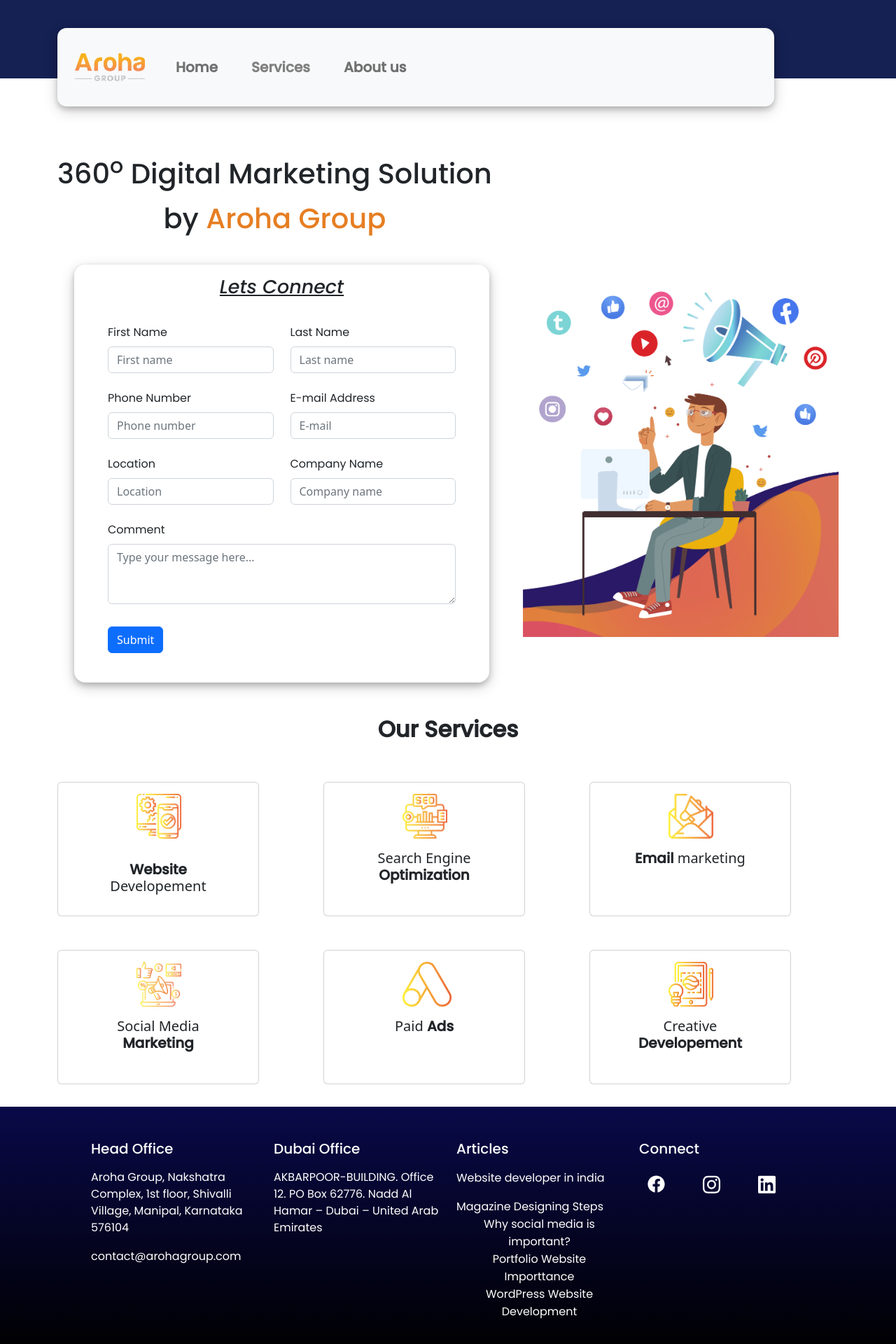
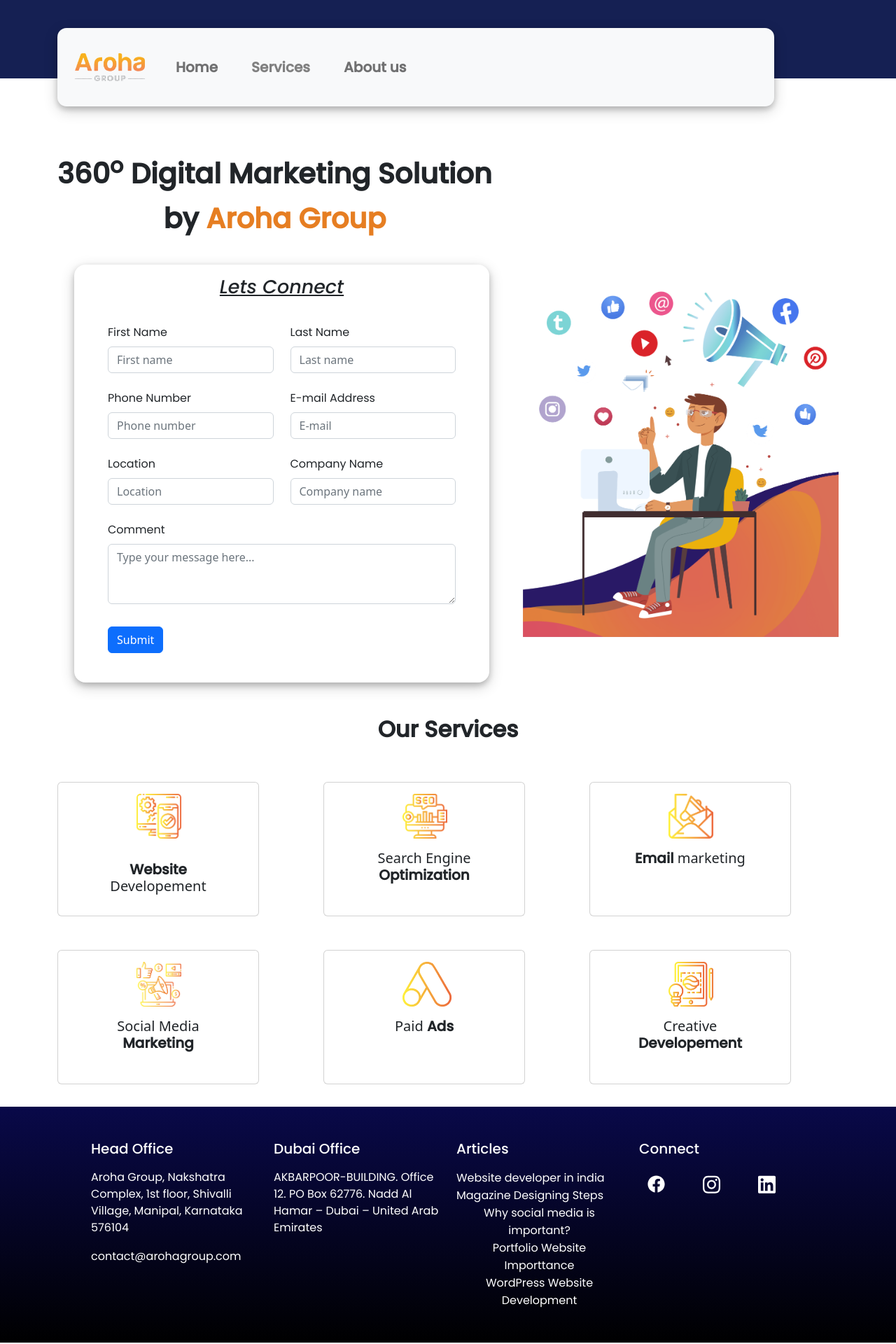
Before and after one commit to zeeyan23/Arohawebsite, a React (Create React App) app: page / in a window 1280 px wide. Shown: the top 1920 px of the page at 70% size. Built offline with nearby package versions, Linux system fonts and the light colour scheme.

Commit message:
updated code

```diff
--- a/src/components/Footer/Footer.js
+++ b/src/components/Footer/Footer.js
@@ -27,8 +27,8 @@
                         <Col>
                             <Row className={classes.articleStyle}><h5 className={classes.textHeadingStyle}>Articles</h5></Row>
                             <Row className="mt-3"><a className={classes.mailTextColor}  href="https://arohagroup.com/tips-to-make-a-high-quality-website-development/" target='_blank'>Website developer in india</a></Row>
-                            <Row className="mt-3"><a className={classes.mailTextColor} href="https://arohagroup.com/graphic-design-in-udupi-manipal/" target='_blank'>Magazine Designing Steps</a></Row>
-                            <Row  className={classes.links}><a className={classes.mailTextColor} href="https://arohagroup.com/why-social-media-is-important-to-your-business/" target='_blank'>Why social media is important?</a></Row>
+                            <Row><a className={classes.mailTextColor} href="https://arohagroup.com/graphic-design-in-udupi-manipal/" target='_blank'>Magazine Designing Steps</a></Row>
+                            <Row className={classes.links}><a className={classes.mailTextColor} href="https://arohagroup.com/why-social-media-is-important-to-your-business/" target='_blank'>Why social media is important?</a></Row>
                             <Row className={classes.links}><a className={classes.mailTextColor} href="https://arohagroup.com/portfolio-website-developers-in-udupi-mangalore/" target='_blank'>Portfolio Website Importtance</a></Row>
                             <Row className={classes.links}><a className={classes.mailTextColor} href="https://arohagroup.com/wordpress-website-development-in-udupi/" target='_blank'>WordPress Website Development</a></Row>
                         </Col>
--- a/src/components/Footer/footer.module.css
+++ b/src/components/Footer/footer.module.css
@@ -30,9 +30,9 @@
     font-family: 'Poppins', sans-serif;
 }
 
-.links{
-  margin-top: 1em;
-}
+/* .articleStyle{
+  padding-bottom: 1em;
+} */
 
 .contactStyle{
   display: contents;
--- a/src/pages/dashboard.module.css
+++ b/src/pages/dashboard.module.css
@@ -24,10 +24,14 @@
 }
 .heading{
     font-family: 'Poppins', sans-serif;
+    font-weight: bolder;
 }
 
 @media only screen and (max-width: 600px) {
     .imageResStyle{
         display: none;
     }
+    .rowStyle{
+        margin-top: 8em;
+    }
   }
```
Also changed, not shown: 1 other file (tests, documents, lock files or other folders).
